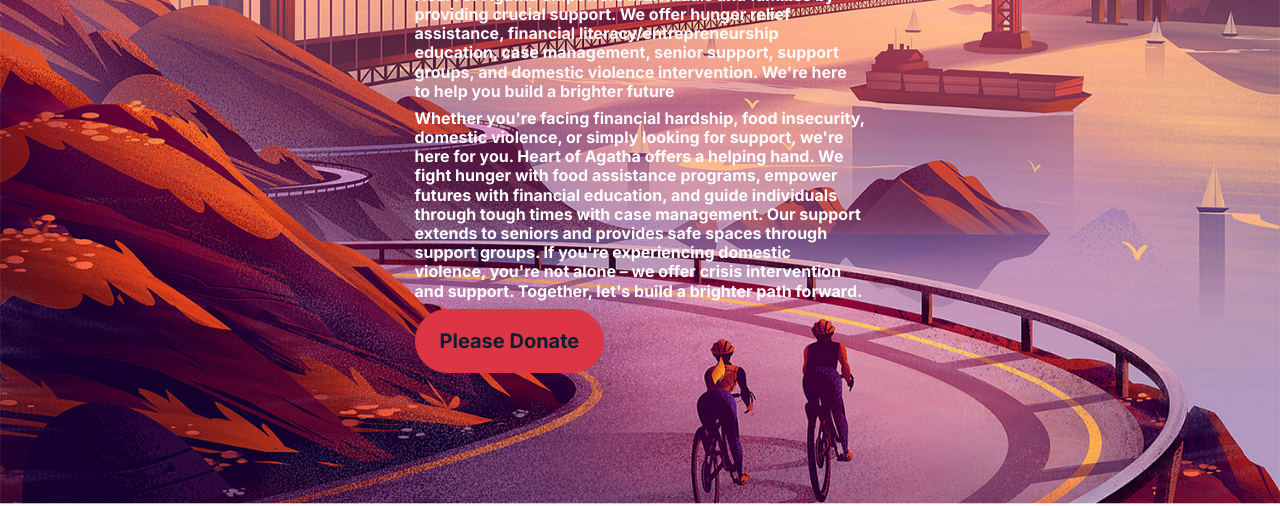
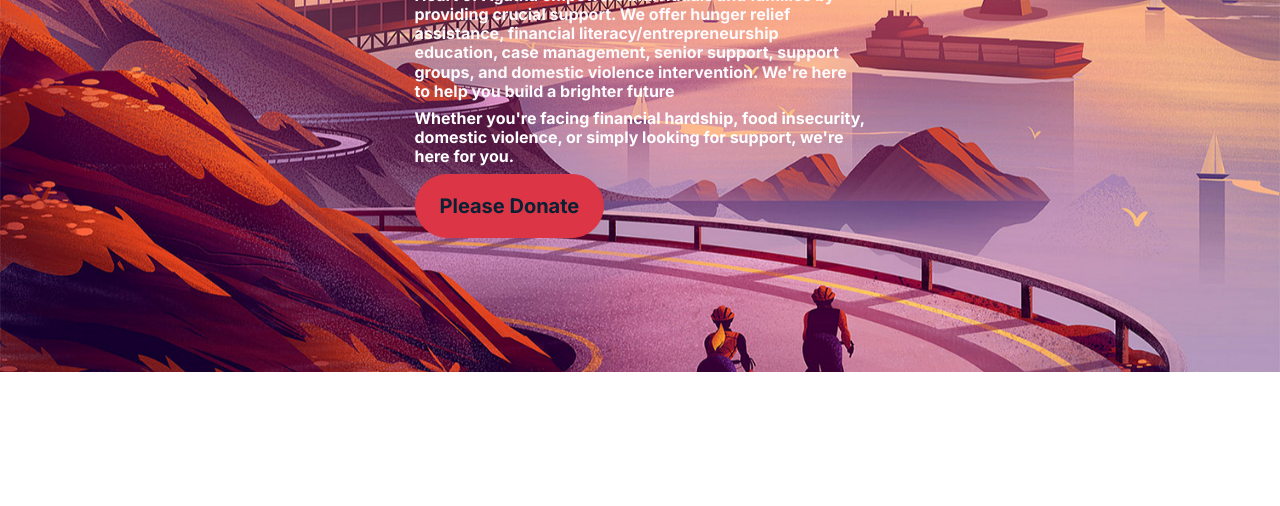
Before and after one commit to Gigx267/Heart-of-Agatha, a plain HTML site: page services.html in a window 1280 px wide. Shown: the part 299-805 px from the top of the page. Drawn offline with nearby package versions, Linux system fonts and the light colour scheme.

Commit message:
services.html

```diff
--- a/services.html
+++ b/services.html
@@ -142,7 +142,7 @@
 		 		<h6 style="color: rgb(252, 250, 252);"   >Heart of Agatha empowers individuals and families by providing crucial support. We offer hunger relief assistance, financial literacy/entrepreneurship education, case management, senior support, support groups, and domestic violence intervention.  We're here to help you build a brighter future </h6>
                 <H6>   Whether you're facing financial hardship, food insecurity, domestic violence, or simply looking for support, we're here for you.
 
-                    Heart of Agatha offers a helping hand. We fight hunger with food assistance programs, empower futures with financial education, and guide individuals through tough times with case management.  Our support extends to seniors and provides safe spaces through support groups.  If you're experiencing domestic violence, you're not alone – we offer crisis intervention and support.  Together, let's build a brighter path forward.  </H6>
+
 	 			</header>
 	 			<button  class="btn btn-danger  btn-lg rounded-pill"> <A href="https://www.paypal.com/webapps/shoppingcart?flowlogging_id=f33876456e99c&mfid=1716249483860_f33876456e99c#/checkout/openButton">Please Donate  </A> </button>
 	 		</div>
```
